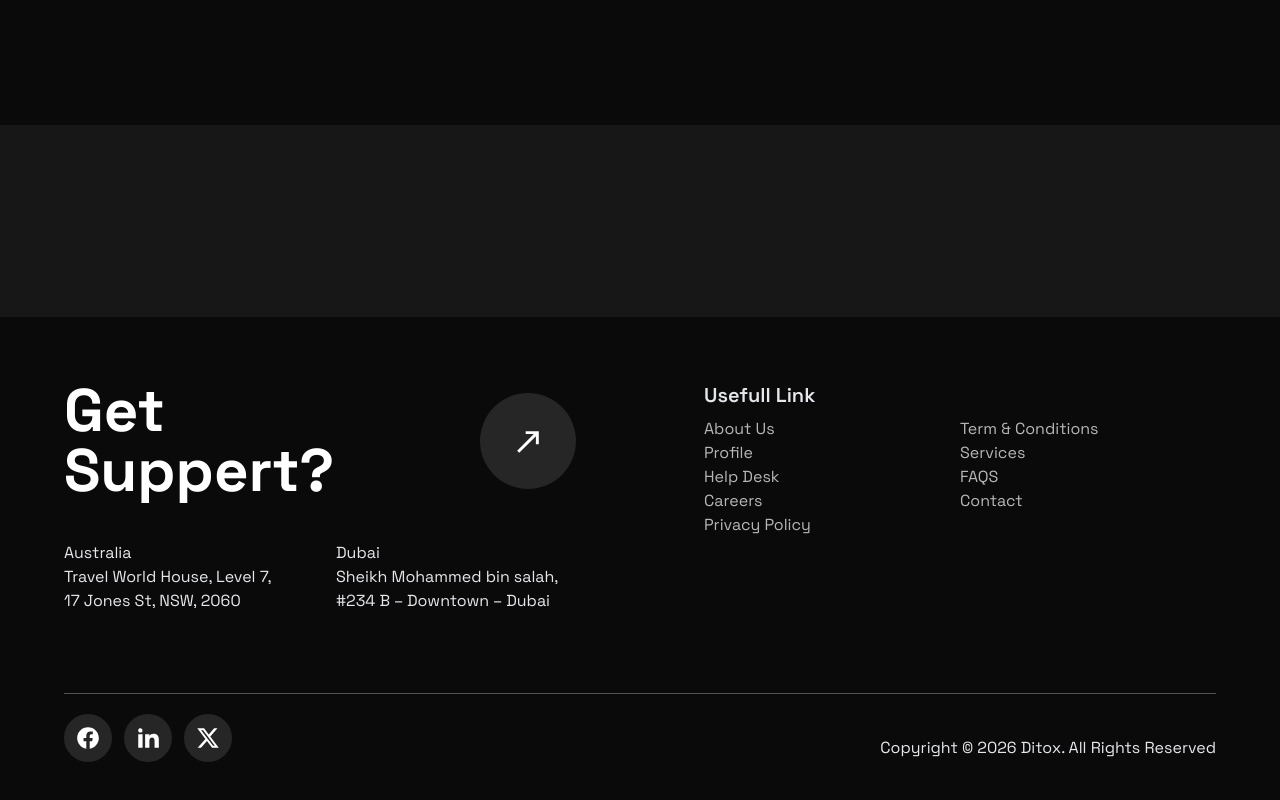
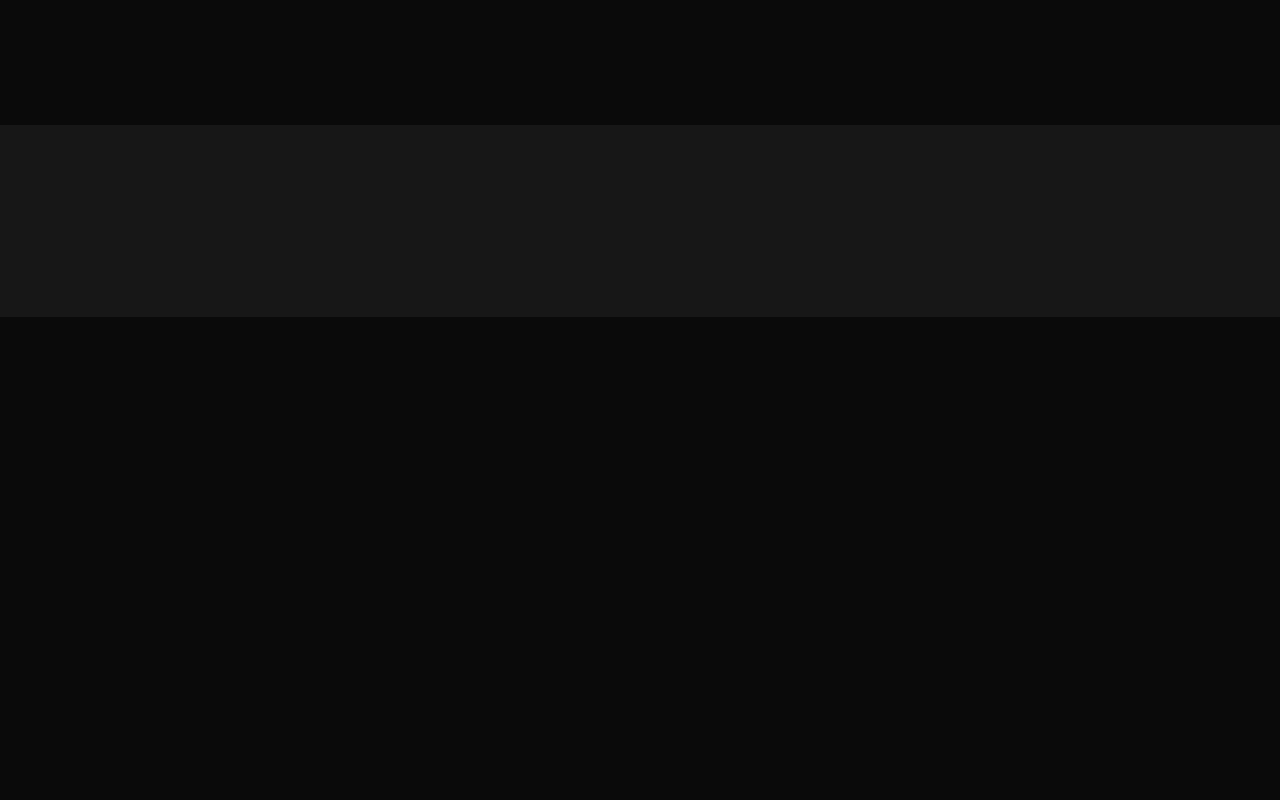
Before and after one commit to KeenCoding12/startup-landing-page-with-gsap, a React (Vite) app: page / in a window 1280 px wide. Shown: the part 6171-6971 px from the top of the page. After the commit the page ends 6568 px from the top, so only its background shows below. Built offline with nearby package versions, Linux system fonts and the light colour scheme.

Commit message:
Delete footer content structure
Removed the entire footer content structure.

```diff
--- a/src/components/Footer.tsx
+++ b/src/components/Footer.tsx
@@ -10,80 +10,7 @@ import { footerList } from "../data/data";
 export default function Footer() {
   return (
     <footer className="pt-16 pb-4">
-      <div className="container">
-        {/* Footer top */}
-        <div className="grid gap-14 lg:grid-cols-2 lg:gap-32 pb-20">
-          {/* content */}
-          <div className="space-y-10">
-            {/* wrapper */}
-            <div className="flex items-center justify-between">
-              <h2>
-                Get <br /> Suppert?
-              </h2>
-              {/* Arrow */}
-              <button className="size-24 bg-neutral-800 hover:bg-primary transition-colors text-white flex items-center justify-center rounded-full">
-                <RiArrowRightUpLongLine size={35} />
-              </button>
-            </div>
 
-            {/* wrapper */}
-            <div className="grid gap-8 sm:grid-cols-2">
-              {/* Address 1 */}
-              <div>
-                <p>Australia</p>
-                <div>
-                  <p>Travel World House, Level 7,</p>
-                  <p>17 Jones St, NSW, 2060</p>
-                </div>
-              </div>
-              {/* Address 2 */}
-              <div>
-                <p>Dubai</p>
-                <div>
-                  <p>Sheikh Mohammed bin salah,</p>
-                  <p>#234 B – Downtown – Dubai</p>
-                </div>
-              </div>
-            </div>
-          </div>
-          {/* list */}
-          {footerList.map((list) => (
-            <div className="space-y-2">
-              <p className="text-xl font-semibold">{list.title}</p>
-              <ul className="grid sm:grid-cols-2">
-                {list.links.map((link) => (
-                  <li key={link}>
-                    <a href="#" className="hover:underline opacity-70">
-                      {link}
-                    </a>
-                  </li>
-                ))}
-              </ul>
-            </div>
-          ))}
-        </div>
-        {/* Footer bottom */}
-        <div className="flex items-center justify-between flex-wrap border-t border-neutral-600 py-5 space-y-5">
-          {/* Social links */}
-          <div className="text-white flex items-center gap-3">
-            {[RiFacebookCircleFill, RiLinkedinFill, RiTwitterXFill].map(
-              (Icon, idx) => (
-                <a
-                  href="#"
-                  key={idx}
-                  className="size-12 bg-neutral-800 hover:opacity-85 rounded-full flex items-center justify-center hover:bg-primary focus:bg-primary transition-all"
-                >
-                  <Icon size={26} />
-                </a>
-              ),
-            )}
-          </div>
-          <p>
-            Copyright &copy; {new Date().getFullYear()} Ditox. All Rights
-            Reserved
-          </p>
-        </div>
-      </div>
     </footer>
   );
 }
```
